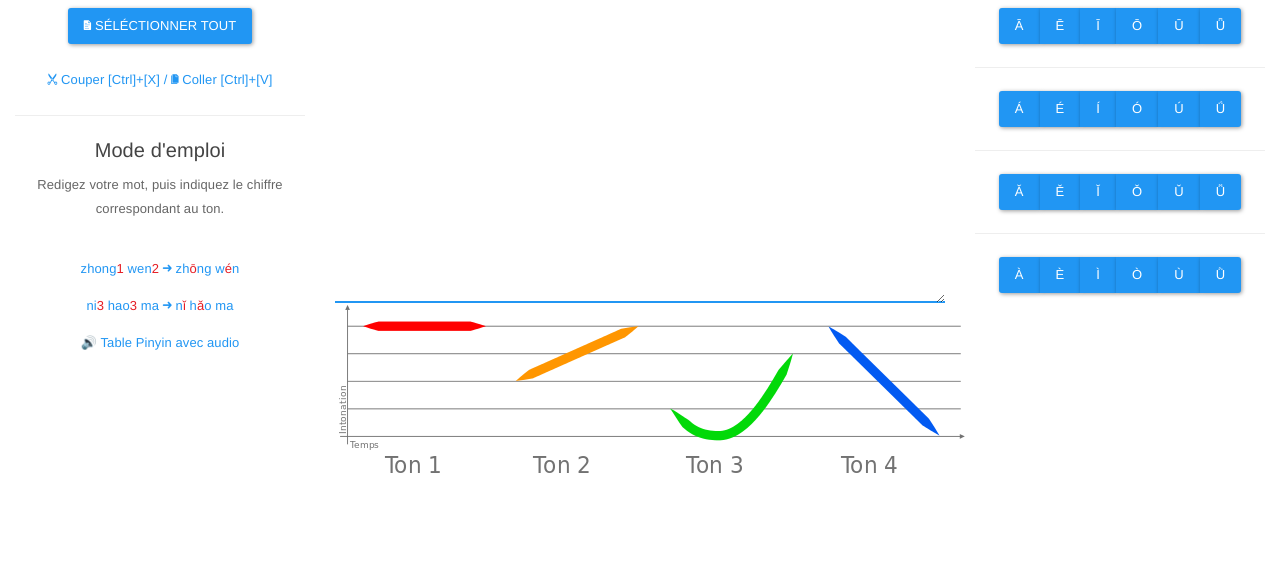
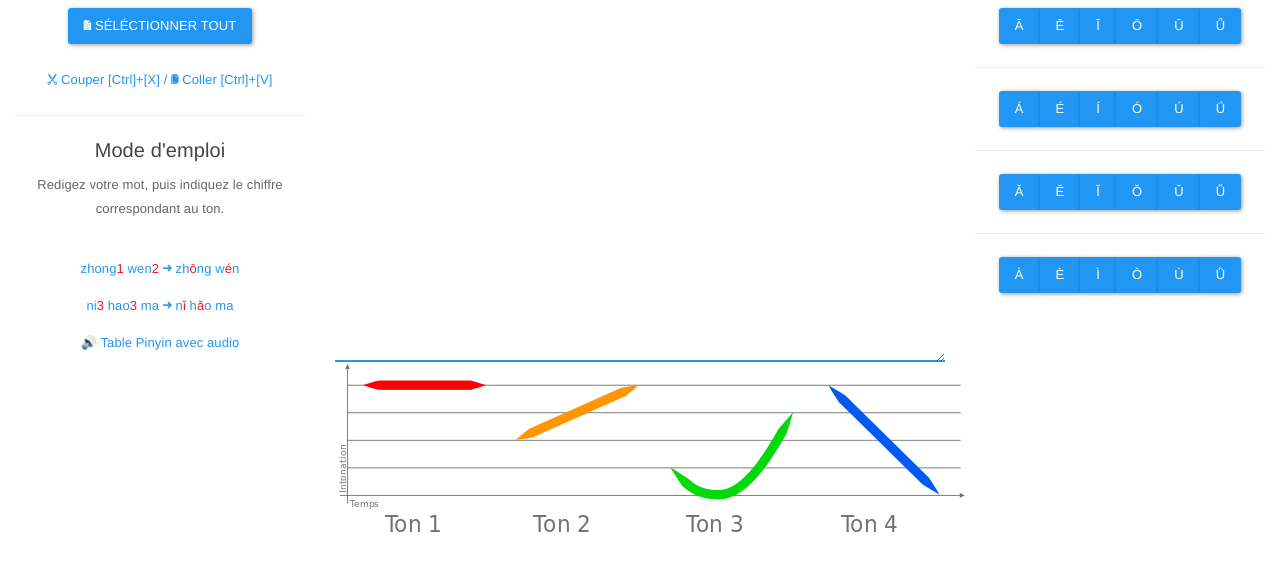
Before and after one commit to heuzef/pinyin, a plain HTML site: page index.html in a window 1280 px wide. Shown: the part 112-682 px from the top of the page. Drawn offline with nearby package versions, Linux system fonts and the light colour scheme; a web font is replaced by a local one.

Commit message:
enlarge row

```diff
--- a/index.html
+++ b/index.html
@@ -45,7 +45,7 @@
           <p><a href="//chinese.yabla.com/chinese-pinyin-chart.php" target="_blank">🔊 Table Pinyin avec audio</a></p>
       </div>
         <div class="col-lg-6">
-          <textarea name="saisie" onkeyup="transcrire()" class="form-control" rows="10" id="textArea"></textarea>
+          <textarea name="saisie" onkeyup="transcrire()" class="form-control" rows="12" id="textArea"></textarea>
           <a href="//fr.wikipedia.org/wiki/Hanyu_pinyin" target="_blank"><img src="./4_tons.png" alt="Les 4 tons chinois"></a>
         </div>
         <div class="col-lg-3">
```
